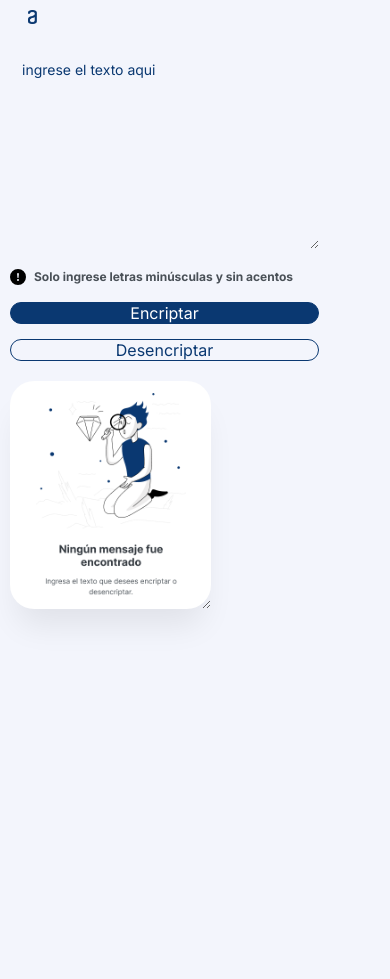
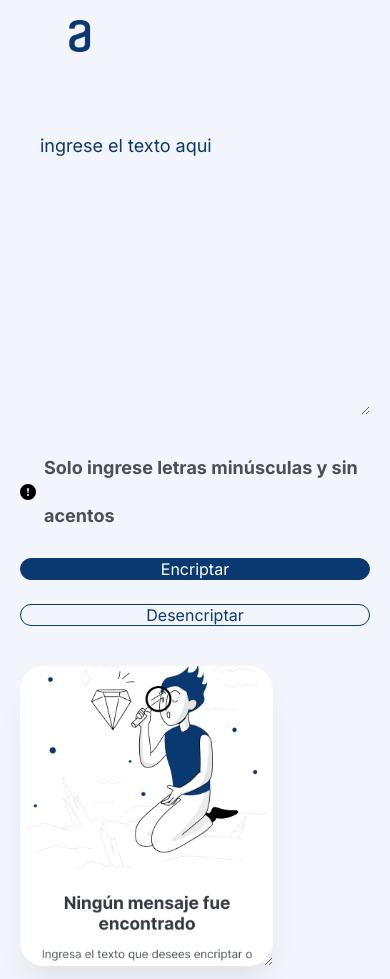
Before and after one commit to celesteamador/encriptador-texto, a plain HTML site: page index.html in a window 390 px wide. Before the commit the page ends 844 px from the top, so only its background shows below. Drawn offline with Linux system fonts and the light colour scheme.

Commit message:
style update

```diff
--- a/style.css
+++ b/style.css
@@ -8,14 +8,14 @@ body{
     background: #F3F5FC;
     font-family: 'Inter';
     font-weight: 400;
-    font-size: 24px;
+    font-size: 32px;
     line-height: 150%;
     min-height: 100vh;
 }
 
 .logo{
     padding: 20px 0 0 40px;
-    width: 100px;
+    width: 120px;
     height: auto;
 }
 
@@ -36,14 +36,14 @@ main{
 
 .seccion-resultado{
     flex: 1;
-    min-width: 300px;
+    min-width: 400px;
 }
 
 .textarea{
     background: transparent;
     border: none;
     color: #0A3871;
-    font-size: 24px;
+    font-size: 32px;
     font-family: 'Inter';
     margin-top: 50px;
     text-transform: lowercase;
@@ -96,7 +96,7 @@ main{
     height: 67px;
     flex: 1;
     min-width: 280px;
-    font-size: 18px;
+    font-size: 16px;
     font-family: 'Inter';
     transition: all 0.3s ease;
 }
@@ -115,7 +115,7 @@ main{
     height: 67px;
     flex: 1;
     min-width: 280px;
-    font-size: 18px;
+    font-size: 16px;
     font-family: 'Inter';
     transition: all 0.3s ease;
 }
@@ -134,7 +134,7 @@ main{
     height: 67px;
     width: 100%;
     margin-top: 20px;
-    font-size: 18px;
+    font-size: 16px;
     font-family: 'Inter';
     transition: all 0.3s ease;
 }
@@ -146,7 +146,7 @@ main{
 
 .informacion{
     color: #495057;
-    font-size: 16px;
+    font-size: 18px;
     margin: 16px 0;
     display: flex;
     align-items: center;
@@ -161,19 +161,9 @@ main{
 
 /* Media Queries para responsividad */
 @media (max-width: 768px) {
-    body {
-        font-size: 14px;
-    }
-
-    .logo {
-        padding: 15px 0 0 20px;
-        width: 60px;
-    }
-
     main {
         flex-direction: column;
-        padding: 0 15px;
-        gap: 20px;
+        padding: 0 20px;
     }
 
     .seccion-resultado {
@@ -182,69 +172,22 @@ main{
     }
 
     .textarea {
-        font-size: 16px;
-        min-height: 250px;
-        margin-top: 20px;
-        padding: 15px;
+        font-size: 18px;
+        min-height: 300px;
     }
 
     .mensaje {
-        min-height: 250px;
-        font-size: 16px;
-        padding: 15px;
-        background-size: 180px;
+        min-height: 300px;
+        font-size: 18px;
     }
 
     .botones {
         flex-direction: column;
-        gap: 15px;
-        margin-top: 15px;
     }
 
     .btn-encriptar,
     .btn-desencriptar {
         width: 100%;
         min-width: auto;
-        height: 60px;
-        font-size: 16px;
-    }
-
-    .copiar {
-        height: 60px;
-        font-size: 16px;
-        margin-top: 15px;
-    }
-
-    .informacion {
-        font-size: 14px;
-        margin: 12px 0;
     }
 }
-
-@media (max-width: 480px) {
-    .logo {
-        padding: 10px 0 0 15px;
-        width: 50px;
-    }
-
-    main {
-        padding: 0 10px;
-    }
-
-    .textarea {
-        font-size: 14px;
-        min-height: 200px;
-        padding: 12px;
-    }
-
-    .mensaje {
-        min-height: 200px;
-        font-size: 14px;
-        padding: 12px;
-        background-size: 150px;
-    }
-
-    .informacion {
-        font-size: 12px;
-    }
-}
```
